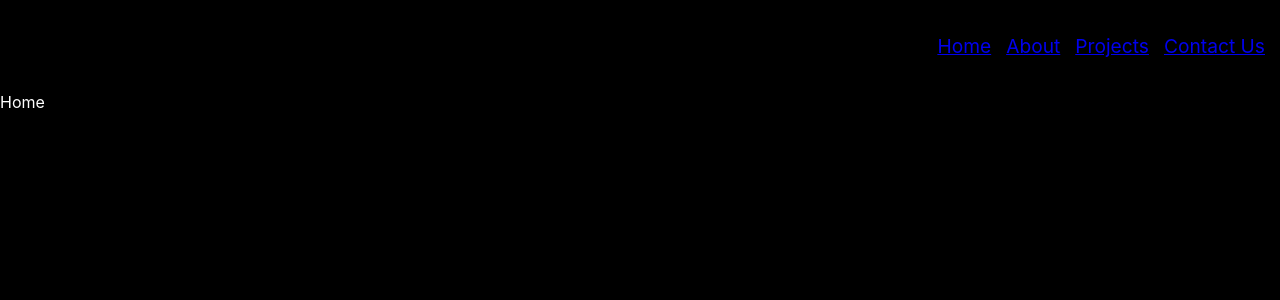
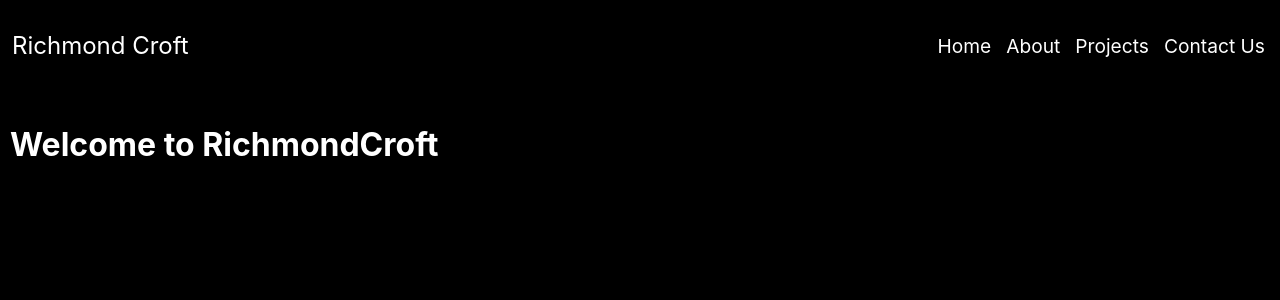
Before and after one commit to RichmondCroft/richmondcroft.com, a React (Create React App) app: page / in a window 1280 px wide. Shown: the top 300 px of the page. Built offline with nearby package versions, Linux system fonts and the light colour scheme.

Commit message:
updated css of Layout ,added css in files
added padding ,margin
added color to link
removed underline from link

```diff
--- a/src/Header/About/index.js
+++ b/src/Header/About/index.js
@@ -1,6 +1,7 @@
-export default function About(){
-    return(
-        <div>
+import './style.css'
+export default function About() {
+    return (
+        <div className="about-page-content">
             <h1>About Us</h1>
             Richmond Croft is an open source initiave to
             create and collaborate on creative projects. I started
@@ -9,4 +10,4 @@ export default function About(){
             build an open source community.
         </div>
     )
-    }
+}
--- /dev/null
+++ b/src/Header/About/style.css
@@ -0,0 +1,4 @@
+.about-page-content{
+    padding: 10px;
+    margin-top: 20px;
+}
--- a/src/Header/Contact/index.js
+++ b/src/Header/Contact/index.js
@@ -1,5 +1,9 @@
+import './style.css'
+
 export default function Contact(){
     return(
-        <div>Contact</div>
+        <div className='contact-page-content'>
+            <h2>Contact Us</h2>
+        </div>
     )
 }
--- /dev/null
+++ b/src/Header/Contact/style.css
@@ -0,0 +1,4 @@
+.contact-page-content{
+    padding: 10px;
+    margin-top: 20px;
+}
--- a/src/Header/Home/index.js
+++ b/src/Header/Home/index.js
@@ -1,5 +1,9 @@
+import './style.css'
 export default function Home(){
     return(
-       <div>Home</div>
+        <div className="home-page-content">
+        <h1>Welcome to RichmondCroft</h1>
+
+       </div>
     )
 }
--- /dev/null
+++ b/src/Header/Home/style.css
@@ -0,0 +1,4 @@
+.home-page-content{
+    padding: 10px;
+    margin-top: 20px;
+}
--- a/src/Header/Projects/index.js
+++ b/src/Header/Projects/index.js
@@ -1,5 +1,8 @@
+import './style.css'
 export default function Projects(){
     return(
-       <div>Projects</div>
+        <div className="project-page-content">
+            <h2>Projects</h2>
+        </div>
     )
 }
--- /dev/null
+++ b/src/Header/Projects/style.css
@@ -0,0 +1,4 @@
+.project-page-content{
+    padding: 10px;
+    margin-top: 20px;
+}
--- a/src/Layout/index.js
+++ b/src/Layout/index.js
@@ -1,28 +1,29 @@
-import { Outlet,Link } from "react-router-dom";
+import { Outlet, Link } from "react-router-dom";
 
 import './style.css'
-export default function Layout(){
-    return(
+export default function Layout() {
+    return (
         <>
-           <div>
+            <div>
                 <nav>
-                    <ul  className="navigation-menu-components">
+                    <div className="richmondCroft-logo-icon">Richmond Croft</div>
+                    <ul className="navigation-menu-components">
                         <li>
-                            <Link to= '/'>Home</Link>
+                            <Link to='/' className="navigation-menu-tab-links">Home</Link>
                         </li>
                         <li>
-                            <Link to='/about'>About</Link>
+                            <Link to='/about' className="navigation-menu-tab-links">About</Link>
                         </li>
                         <li>
-                            <Link to='/project'>Projects</Link>
+                            <Link to='/project' className="navigation-menu-tab-links">Projects</Link>
                         </li>
                         <li>
-                            <Link to='/contact'>Contact Us</Link>
+                            <Link to='/contact' className="navigation-menu-tab-links">Contact Us</Link>
                         </li>
                     </ul>
                 </nav>
             </div>
-          <Outlet/>
+            <Outlet />
         </>
     )
 }
--- a/src/Layout/style.css
+++ b/src/Layout/style.css
@@ -8,5 +8,18 @@
     padding:  15px;
 }
 .navigation-menu-components:link{
+    text-decoration: none;
     color: #fff;
 }
+
+.richmondCroft-logo-icon{
+    padding: 12px;
+    position: absolute;
+    font-size: x-large;
+}
+
+.navigation-menu-tab-links{
+    text-decoration: none;
+    color: #fff;
+
+}
```
